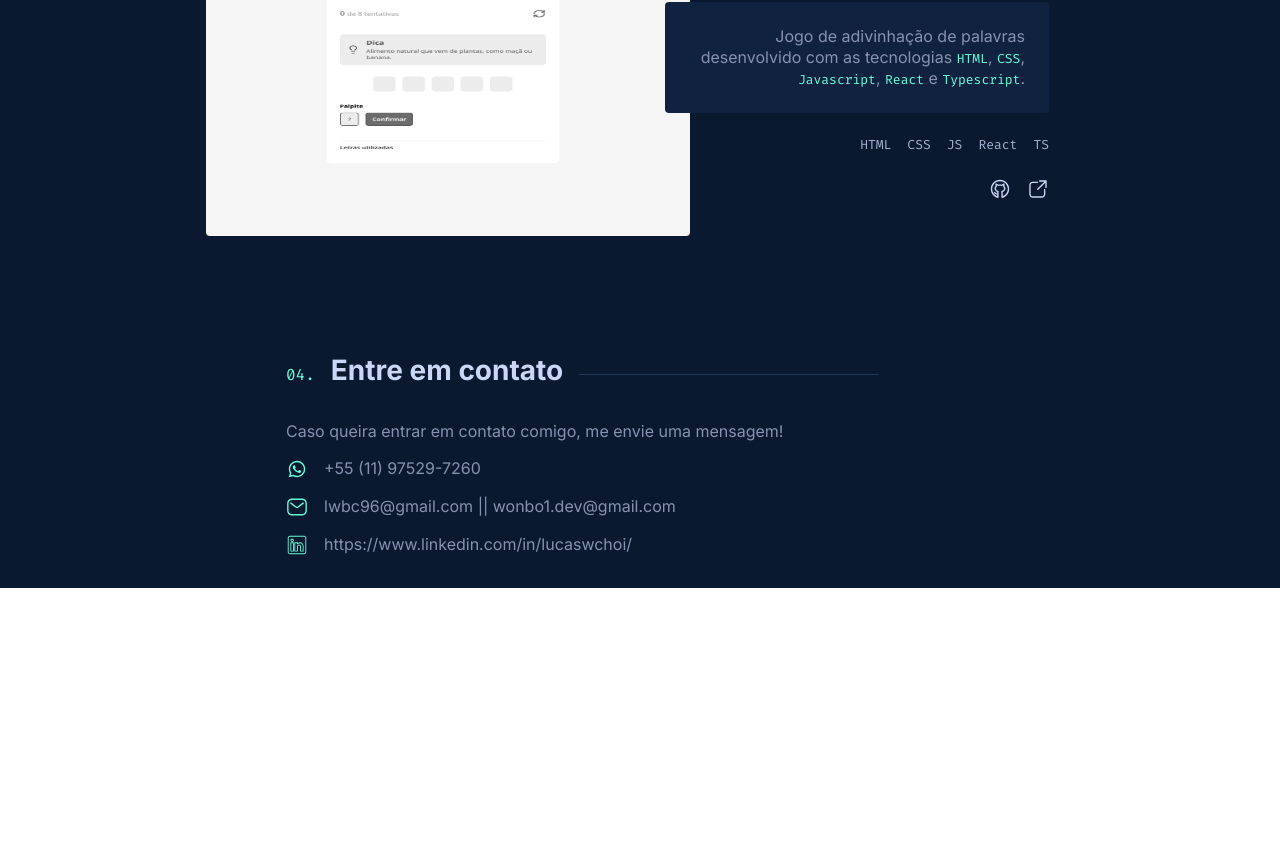
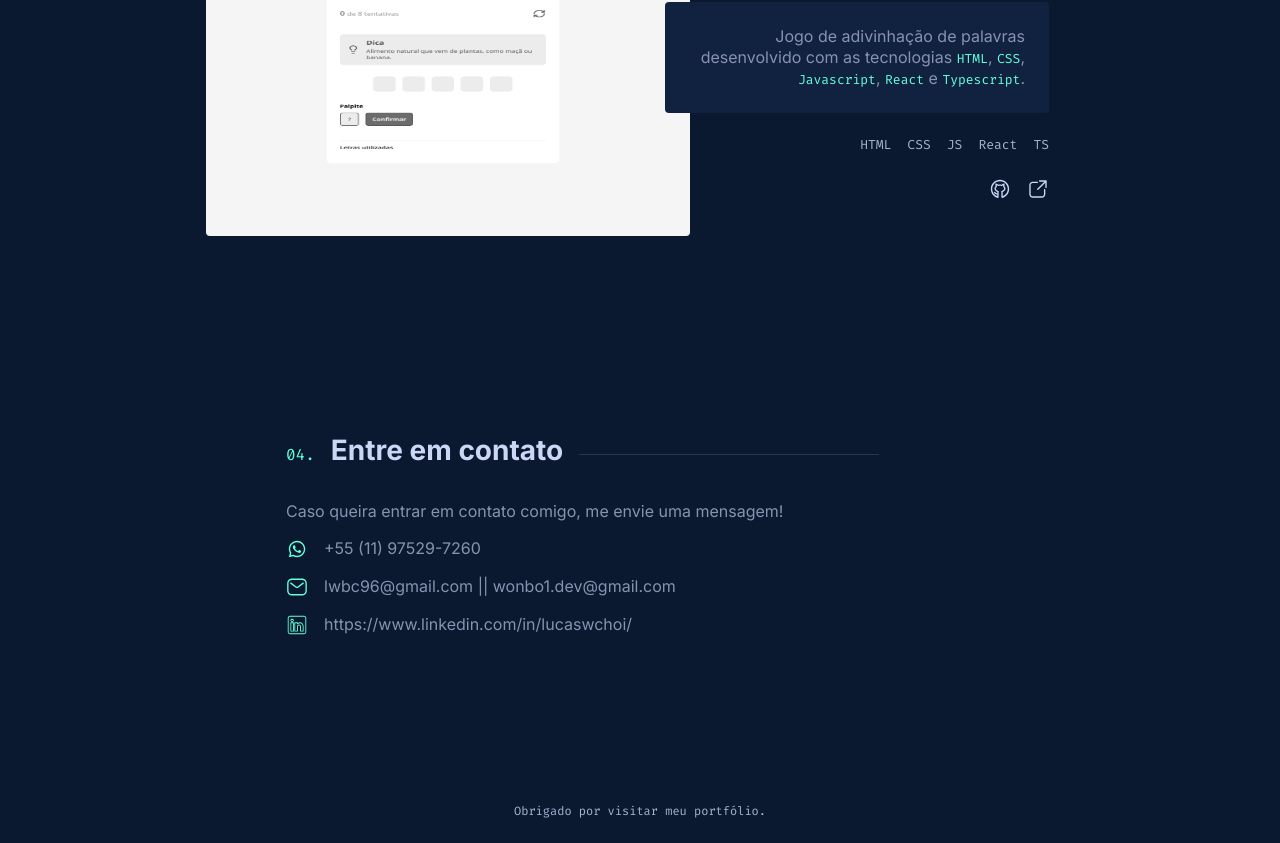
Before and after one commit to wbchoi/portfolio, a React (Vite) app: page / in a window 1280 px wide. Shown: the part 3259-4102 px from the top of the page. Before the commit the page ends 3847 px from the top, so only its background shows below. Built offline with nearby package versions, Linux system fonts and the light colour scheme.

Commit message:
add footer section

```diff
--- a/src/App.jsx
+++ b/src/App.jsx
@@ -5,6 +5,7 @@ import About from "./components/About";
 import Experiences from "./components/Experiences";
 import Projects from "./components/Projects";
 import Contact from "./components/Contact";
+import Footer from "./components/Footer";
 
 function App() {
   return (
@@ -15,6 +16,7 @@ function App() {
       <Experiences />
       <Projects />
       <Contact />
+      <Footer />
     </div>
   );
 }
--- a/src/components/Contact.module.css
+++ b/src/components/Contact.module.css
@@ -3,6 +3,7 @@
   max-width: 46.25rem;
   padding: 1rem;
   letter-spacing: 0;
+  margin-block: 5rem 7rem;
 
   .contactContainer {
     .topic {
--- /dev/null
+++ b/src/components/Footer.jsx
@@ -0,0 +1,12 @@
+import React from "react";
+import styles from "./Footer.module.css";
+
+const Footer = () => {
+  return (
+    <section className={styles.footer}>
+      <p>Obrigado por visitar meu portfólio.</p>
+    </section>
+  );
+};
+
+export default Footer;
--- /dev/null
+++ b/src/components/Footer.module.css
@@ -0,0 +1,13 @@
+.footer {
+  margin-inline: auto;
+  max-width: 56.25rem;
+  padding: 1.5rem;
+  letter-spacing: 0;
+
+  p {
+    text-align: center;
+    font-family: var(--font-mono);
+    font-size: var(--fz-xxs);
+    color: var(--light-slate);
+  }
+}
```
Also changed, not shown: src/global.css (+0 -17 lines).
